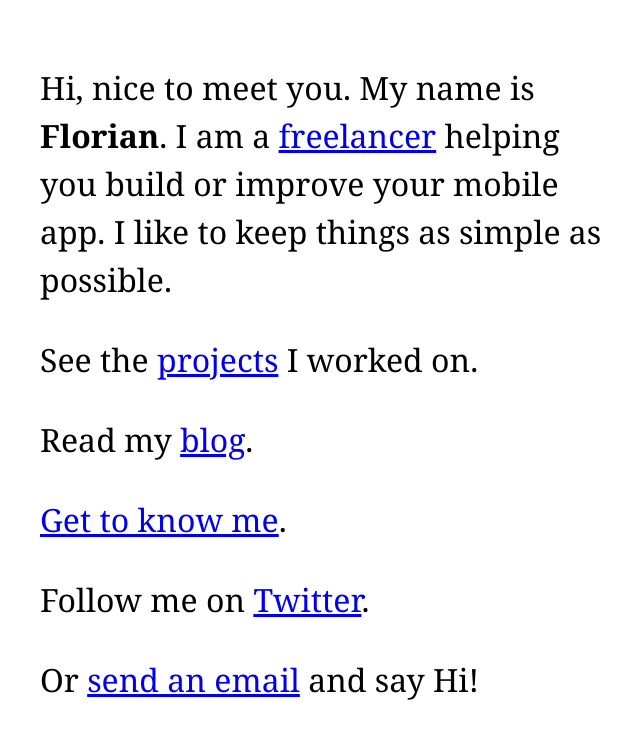
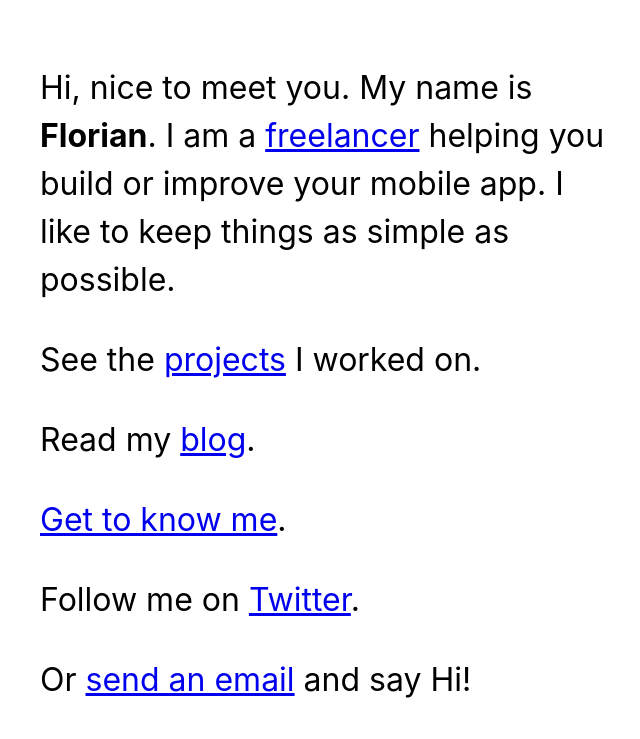
Before and after one commit to florianbuerger/florianbuerger.github.io, a Jekyll site: the page built from index.md, in a window 1280 px wide. Shown: the top 739 px of the page, without its empty margins (88-728 px from the left). Built offline with Jekyll 4.4.1, drawn with Linux system fonts in a browser that asks for light colours.

Commit message:
Use sans-serif fonts

```diff
--- a/_includes/main.css
+++ b/_includes/main.css
@@ -5,21 +5,20 @@
 
 body {
   font-size: 16px;
-  font-family: "Georgia", serif;
+  font-family: -apple-system, Helvetica, sans-serif;
   line-height: 1.5;
   text-rendering: optimizeLegibility;
 }
 @media screen and (min-width: 40em) {
   body {
     font-size: 20px;
-    font-family: "Georgia", serif;
     line-height: 1.5;
     text-rendering: optimizeLegibility;
   }
 }
 
 pre, code {
-  font-family: Menlo, monospace;
+  font-family: 'SF Mono', Menlo, monospace;
   font-size: 1.1rem;
 }
 
```
